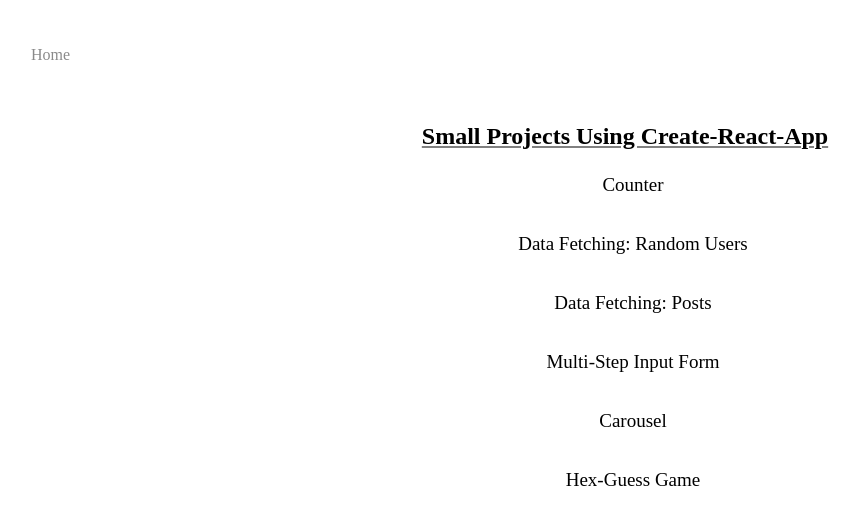
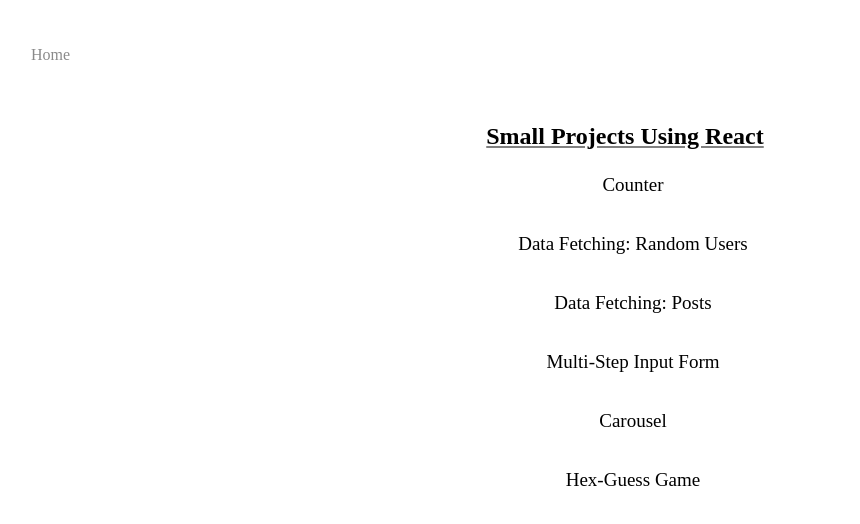
Before and after one commit to tiffmc1/small-react-projects, a React (Create React App) app: page / in a window 1280 px wide. Shown: the top 524 px of the page, without its empty margins (15-875 px from the left). Built offline with nearby package versions, Linux system fonts and the light colour scheme.

Commit message:
ReadMe Updated pt 2

```diff
--- a/src/Home.js
+++ b/src/Home.js
@@ -4,7 +4,7 @@ import "./home.css";
 const Home = () => {
 	return (
 		<div className="home-container">
-			<div className="home-header">Small Projects Using Create-React-App</div>
+			<div className="home-header">Small Projects Using React</div>
 			<div className="home-link-wrapper">
 				<Link to="/counter" className="home-link">
 					Counter
```
Also changed, not shown: 1 other file (tests, documents, lock files or other folders).
